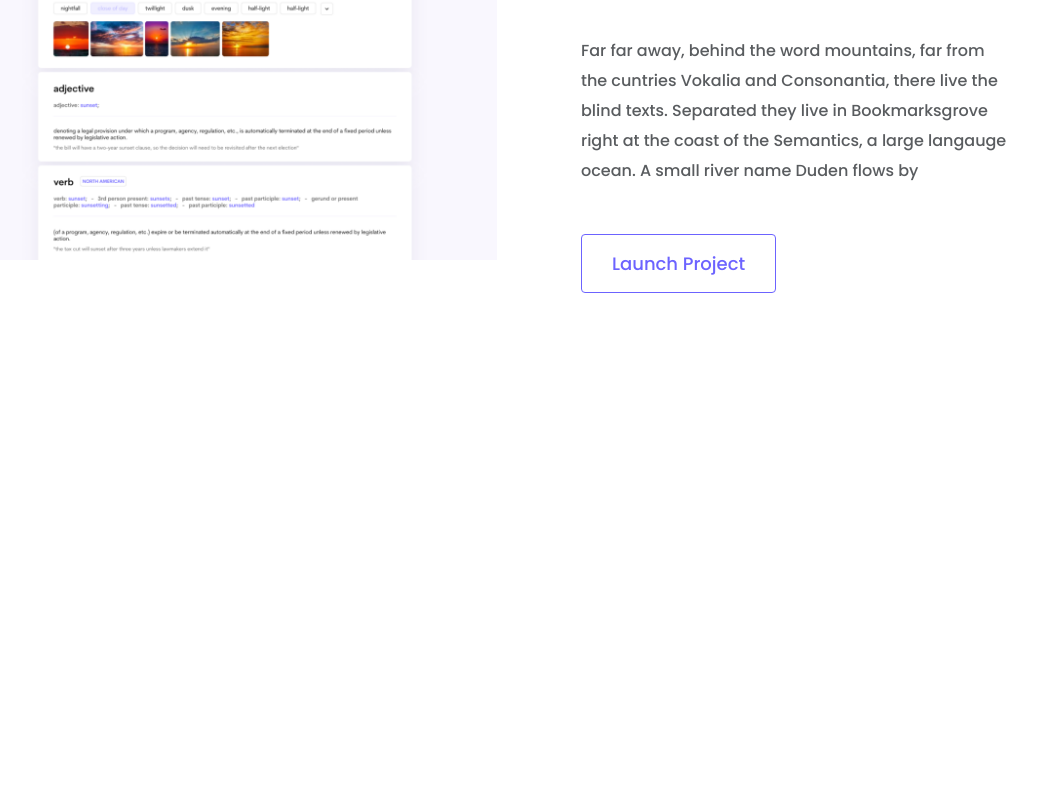
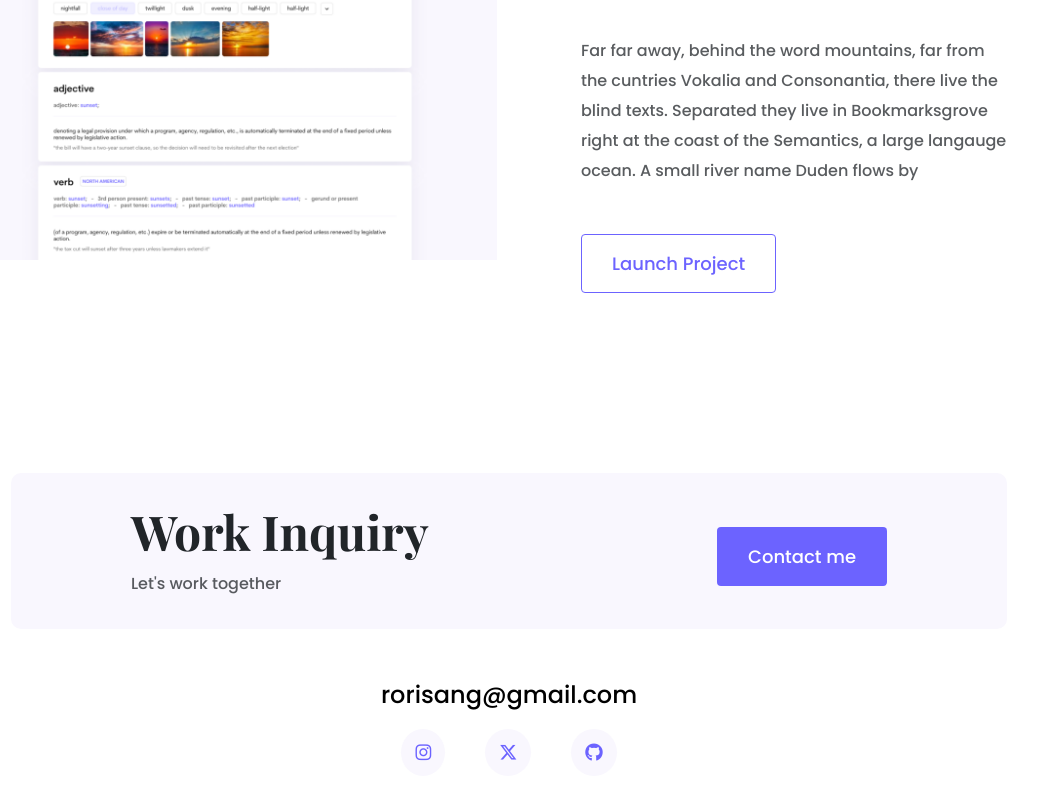
Before and after one commit to Rorisang-Mathiba/portfolio-project, a plain HTML site: page index.html in a window 1280 px wide. Shown: the part 2523-3323 px from the top of the page, without its empty margins (131-1168 px from the left). Before the commit the page ends 2984 px from the top, so only its background shows below. Drawn offline with nearby package versions, Linux system fonts and the light colour scheme; a web font is replaced by a local one.

Commit message:
Added Footer

```diff
--- a/index.html
+++ b/index.html
@@ -113,6 +113,34 @@
           </div>
         </div>
       </div>
+      <footer>
+        <div class="contact-box justify-content-between mb-5 d-none d-md-flex">
+          <div>
+            <h4>Work Inquiry</h4>
+            <p class="text-muted">Let's work together</p>
+          </div>
+
+          <div>
+            <a href="" class="btn btn-branding mt-4">Contact me</a>
+          </div>
+        </div>
+        <div class="d-flex justify-content-center">
+          <a href="mailto:rorisang@gmail.com" class="email-link"
+            >rorisang@gmail.com</a
+          >
+        </div>
+        <div class="social-links d-flex justify-content-center mt-3">
+          <a href="https://www.instagram.com/rorisang" target="_blank">
+            <i class="fa-brands fa-instagram"></i
+          ></a>
+          <a href="https://www.twitte.com/rorisang" target="_blank"
+            ><i class="fa-brands fa-x-twitter"></i
+          ></a>
+          <a href="https://www.github.com/rorisang" target="_blank"
+            ><i class="fa-brands fa-github"></i
+          ></a>
+        </div>
+      </footer>
     </div>
   </body>
 </html>
--- a/src/style.css
+++ b/src/style.css
@@ -23,6 +23,9 @@ h1 {
 }
 h2 {
   font-size: 64px;
+}
+h4 {
+  font-size: 48px;
 }
 p {
   font-weight: normal;
@@ -115,6 +118,38 @@ nav a:hover,
 nav li.active a {
   color: var(--branding-color);
 }
+footer {
+  margin: 60px;
+}
+footer .contact-box {
+  background: #f9f7fe;
+  padding: 30px 120px;
+  border-radius: 10px;
+}
+footer .contact-box p {
+  margin: 0;
+}
+footer .email-link {
+  text-decoration: none;
+  color: black;
+  font-size: 24px;
+}
+footer .email-link:hover {
+  color: var(--branding-color);
+}
+footer .social-links a {
+  margin: 0 20px;
+  color: var(--branding-color);
+  background: #f9f7fe;
+  padding: 10px 14px;
+  border-radius: 50%;
+  font-size: 18px;
+  transition: all 150ms ease-in-out;
+}
+footer .social-links a:hover {
+  color: white;
+  background: var(--branding-color);
+}
 
 @media (max-width: 960px) {
   h1 {
@@ -124,6 +159,10 @@ nav li.active a {
   h2 {
     font-size: 44px;
   }
+  h4 {
+    font-size: 26px;
+  }
+
   .hero {
     padding: 80px 20px;
   }
```
